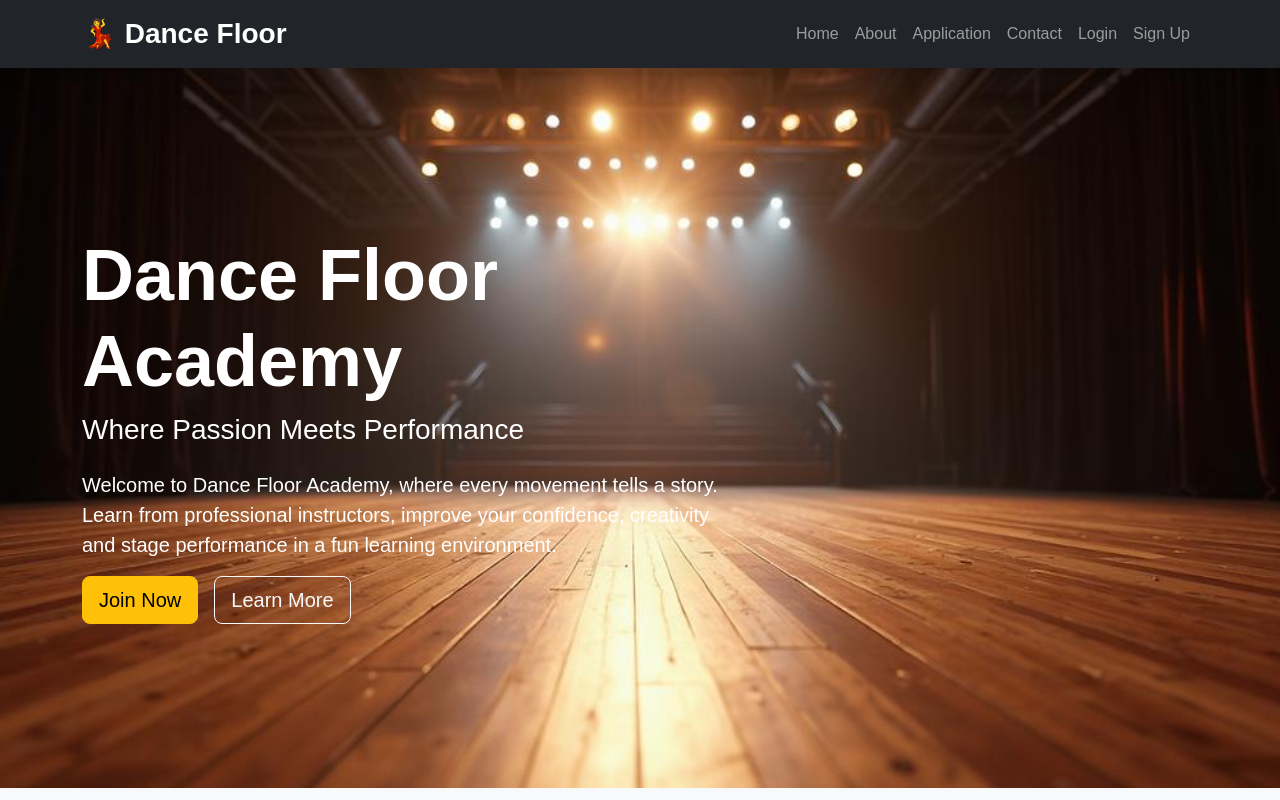
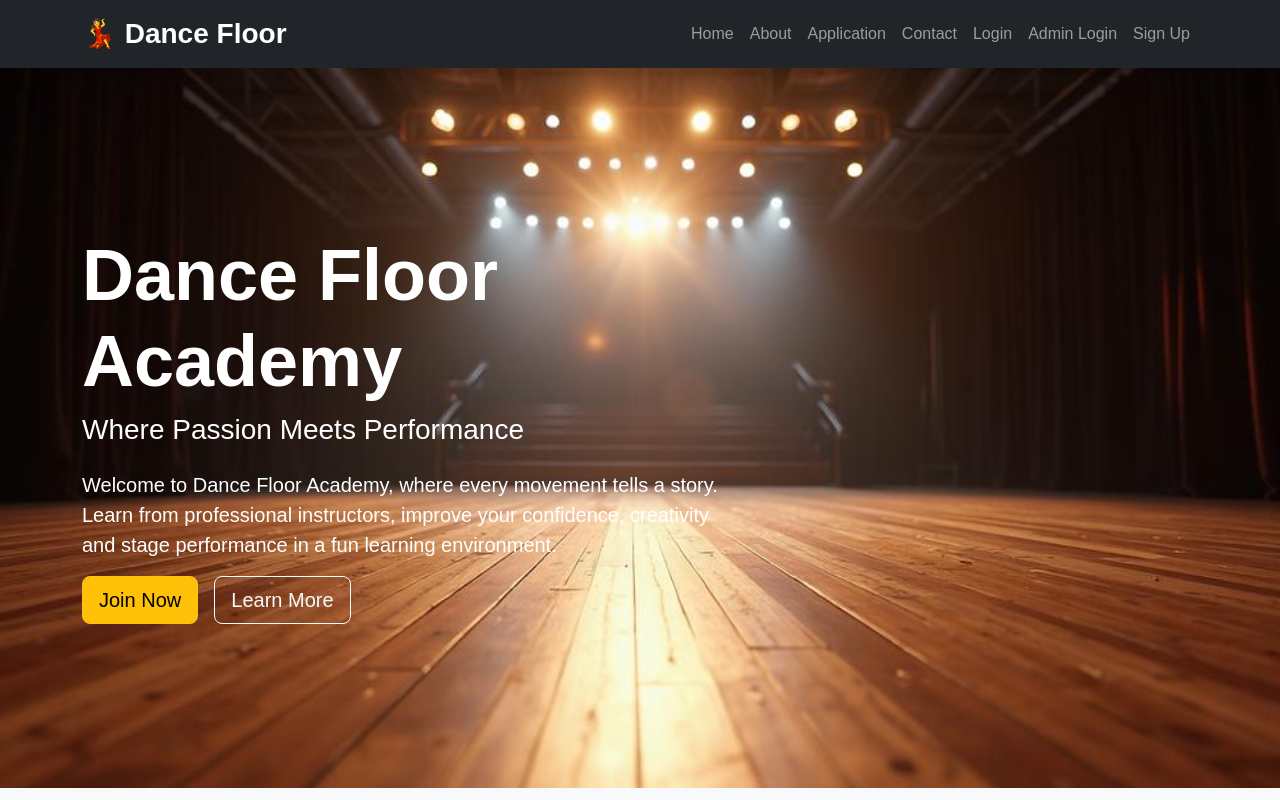
Before and after one commit to Rams-888/DanceFloor, a React (Vite) app: page / in a window 1280 px wide. Shown: the top 800 px of the page. Built offline with nearby package versions, Linux system fonts and the light colour scheme; no server answers.

Commit message:
Added Admin Login and updated API URLs

```diff
--- a/src/components/Navbar.jsx
+++ b/src/components/Navbar.jsx
@@ -56,6 +56,12 @@
                         </li>
 
                         <li className="nav-item">
+                            <Link className="nav-link" to="/admin/login">
+                                Admin Login
+                            </Link>
+                        </li>
+
+                        <li className="nav-item">
                             <Link className="nav-link" to="/signup">
                                 Sign Up
                             </Link>
```
